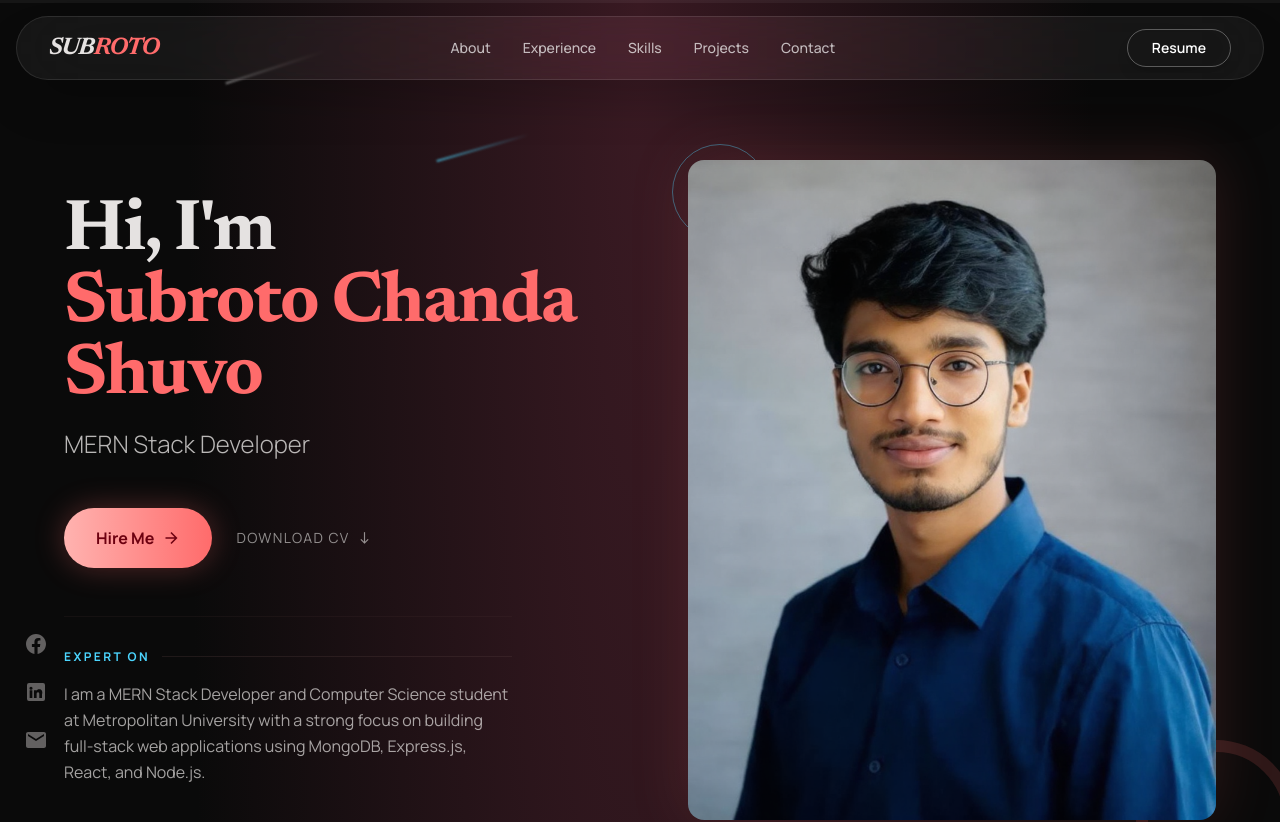
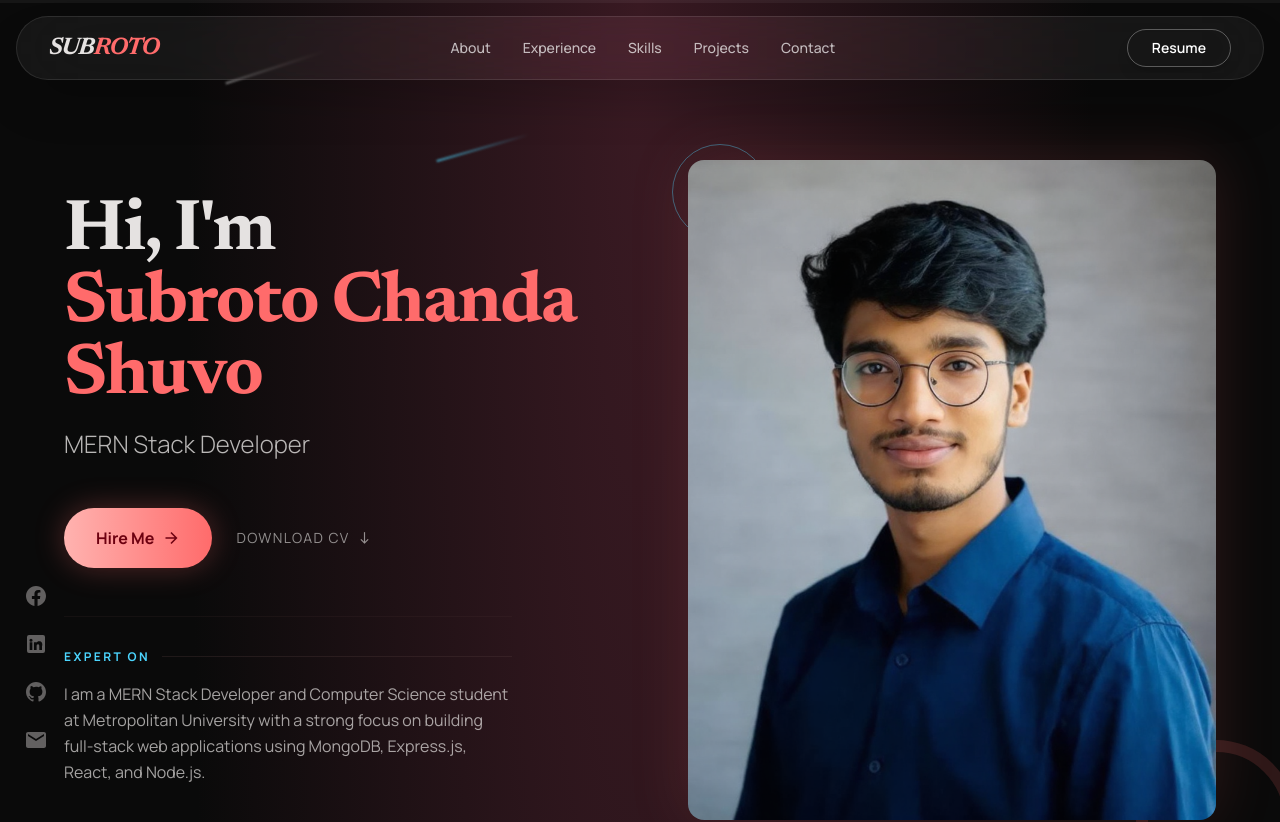
Before and after one commit to SubrotoChandaShuvo/Portfolio, a React (Vite) app: page / in a window 1280 px wide. Shown: the top 822 px of the page. Built offline with nearby package versions, Linux system fonts and the light colour scheme.

Commit message:
feat: add GitHub profile links to the social navigation sections

```diff
--- a/src/App.jsx
+++ b/src/App.jsx
@@ -564,6 +564,11 @@ function App() {
                   <path d="M19 3A2 2 0 0 1 21 5V19A2 2 0 0 1 19 21H5A2 2 0 0 1 3 19V5A2 2 0 0 1 5 3H19M8.34 10.34H5.67V18H8.34V10.34M7 6.75A1.56 1.56 0 1 0 7 9.87A1.56 1.56 0 1 0 7 6.75M18.33 13.34C18.33 11 17.84 9.2 15.1 9.2C13.79 9.2 12.91 9.92 12.55 10.61H12.51V10.34H9.95V18H12.62V14.2C12.62 13.2 12.81 12.23 14.05 12.23C15.27 12.23 15.29 13.37 15.29 14.27V18H18V13.8L18.33 13.34Z" />
                 </svg>
               </a>
+              <a href="https://github.com/SubrotoChandaShuvo" target="_blank" rel="noopener noreferrer" aria-label="GitHub profile" className="w-10 h-10 rounded-full bg-white/5 border border-white/10 flex items-center justify-center text-white/70 hover:text-white hover:bg-[#7A8CFF] hover:border-[#7A8CFF] transition-all duration-300">
+                <svg viewBox="0 0 24 24" className="w-5 h-5 fill-current" aria-hidden="true">
+                  <path d="M12 2C6.477 2 2 6.477 2 12c0 4.419 2.865 8.166 6.839 9.489.5.092.682-.217.682-.482 0-.237-.008-.866-.013-1.7-2.782.604-3.369-1.34-3.369-1.34-.454-1.156-1.11-1.463-1.11-1.463-.908-.62.069-.608.069-.608 1.003.07 1.531 1.03 1.531 1.03.892 1.529 2.341 1.087 2.91.832.092-.647.35-1.088.636-1.338-2.22-.253-4.555-1.11-4.555-4.943 0-1.091.39-1.984 1.029-2.683-.103-.253-.446-1.27.098-2.647 0 0 .84-.269 2.75 1.025A9.564 9.564 0 0112 6.844c.85.004 1.705.115 2.504.337 1.909-1.294 2.747-1.025 2.747-1.025.546 1.377.203 2.394.1 2.647.64.699 1.028 1.592 1.028 2.683 0 3.842-2.339 4.687-4.566 4.935.359.309.678.92.678 1.855 0 1.338-.012 2.419-.012 2.747 0 .268.18.58.688.482C19.138 20.161 22 16.416 22 12c0-5.523-4.477-10-10-10z" />
+                </svg>
+              </a>
               <a href="mailto:subrotochandashuvo@gmail.com" aria-label="Send email" className="w-10 h-10 rounded-full bg-white/5 border border-white/10 flex items-center justify-center text-white/70 hover:text-white hover:bg-[#FFB3B0] hover:border-[#FFB3B0] transition-all duration-300">
                 <svg viewBox="0 0 24 24" className="w-5 h-5 fill-current" aria-hidden="true">
                   <path d="M20 4H4C2.9 4 2.01 4.9 2.01 6L2 18C2 19.1 2.9 20 4 20H20C21.1 20 22 19.1 22 18V6C22 4.9 21.1 4 20 4ZM20 8L12 13L4 8V6L12 11L20 6V8Z" />
@@ -591,6 +596,11 @@ function App() {
           <a className="text-on-surface/40 hover:text-tertiary transition-transform hover:scale-110" href="https://www.linkedin.com/in/subroto-chanda-shuvo" target="_blank" rel="noopener noreferrer" aria-label="LinkedIn profile">
             <svg viewBox="0 0 24 24" className="w-6 h-6 fill-current" aria-hidden="true">
               <path d="M19 3A2 2 0 0 1 21 5V19A2 2 0 0 1 19 21H5A2 2 0 0 1 3 19V5A2 2 0 0 1 5 3H19M8.34 10.34H5.67V18H8.34V10.34M7 6.75A1.56 1.56 0 1 0 7 9.87A1.56 1.56 0 1 0 7 6.75M18.33 13.34C18.33 11 17.84 9.2 15.1 9.2C13.79 9.2 12.91 9.92 12.55 10.61H12.51V10.34H9.95V18H12.62V14.2C12.62 13.2 12.81 12.23 14.05 12.23C15.27 12.23 15.29 13.37 15.29 14.27V18H18V13.8L18.33 13.34Z" />
+            </svg>
+          </a>
+          <a className="text-on-surface/40 hover:text-[#7A8CFF] transition-transform hover:scale-110" href="https://github.com/SubrotoChandaShuvo" target="_blank" rel="noopener noreferrer" aria-label="GitHub profile">
+            <svg viewBox="0 0 24 24" className="w-6 h-6 fill-current" aria-hidden="true">
+              <path d="M12 2C6.477 2 2 6.477 2 12c0 4.419 2.865 8.166 6.839 9.489.5.092.682-.217.682-.482 0-.237-.008-.866-.013-1.7-2.782.604-3.369-1.34-3.369-1.34-.454-1.156-1.11-1.463-1.11-1.463-.908-.62.069-.608.069-.608 1.003.07 1.531 1.03 1.531 1.03.892 1.529 2.341 1.087 2.91.832.092-.647.35-1.088.636-1.338-2.22-.253-4.555-1.11-4.555-4.943 0-1.091.39-1.984 1.029-2.683-.103-.253-.446-1.27.098-2.647 0 0 .84-.269 2.75 1.025A9.564 9.564 0 0112 6.844c.85.004 1.705.115 2.504.337 1.909-1.294 2.747-1.025 2.747-1.025.546 1.377.203 2.394.1 2.647.64.699 1.028 1.592 1.028 2.683 0 3.842-2.339 4.687-4.566 4.935.359.309.678.92.678 1.855 0 1.338-.012 2.419-.012 2.747 0 .268.18.58.688.482C19.138 20.161 22 16.416 22 12c0-5.523-4.477-10-10-10z" />
             </svg>
           </a>
           <a className="text-on-surface/40 hover:text-tertiary transition-transform hover:scale-110" href="mailto:subrotochandashuvo@gmail.com" aria-label="Send email">
```
